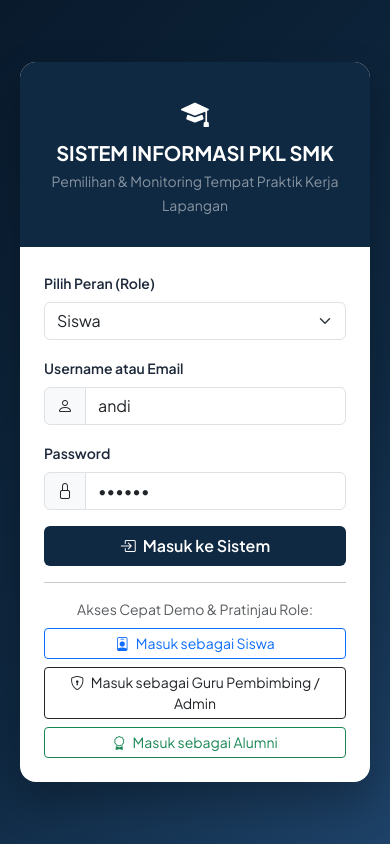
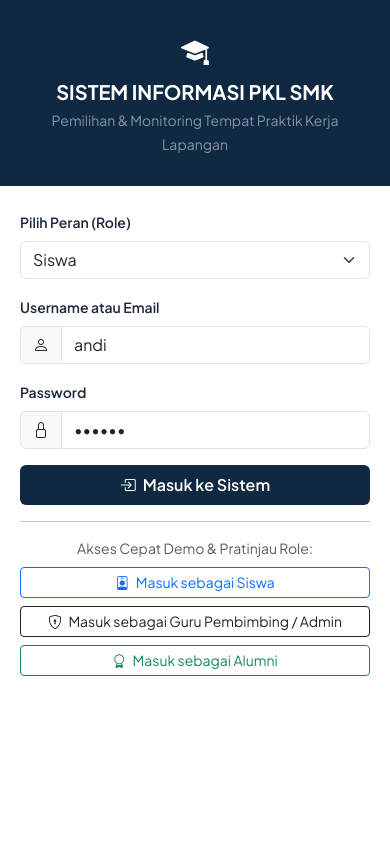
Before and after one commit to tpratiwityas/Tempat-Pkl-dan-monitoring-siswa, a plain HTML site: page index.html in a window 390 px wide. Drawn offline with nearby package versions, Linux system fonts and the light colour scheme.

Commit message:
Update index.html

```diff
--- a/index.html
+++ b/index.html
@@ -206,6 +206,50 @@
             #main-content {
                 margin-left: 0;
                 width: 100%;
+            }
+        }
+
+        /* RESPONSIVE LOGIN FULL SCREEN MOBILE */
+        @media (max-width: 576px) {
+
+            html, body {
+                width: 100%;
+                min-height: 100%;
+                margin: 0;
+                padding: 0;
+                background: #ffffff;
+            }
+
+            #login-page {
+                width: 100%;
+                min-height: 100vh;
+                min-height: 100svh;
+                padding: 0;
+                margin: 0;
+                background: #ffffff;
+                display: flex;
+                align-items: stretch;
+                justify-content: center;
+            }
+
+            .login-card {
+                width: 100%;
+                max-width: none;
+                min-height: 100vh;
+                min-height: 100svh;
+                border-radius: 0;
+                box-shadow: none;
+                display: flex;
+                flex-direction: column;
+            }
+
+            .login-header {
+                padding: 30px 20px;
+            }
+
+            .login-card > .p-4 {
+                flex: 1;
+                padding: 24px 20px !important;
             }
         }
     </style>
```
